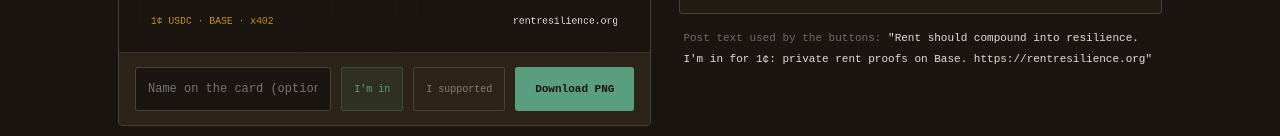
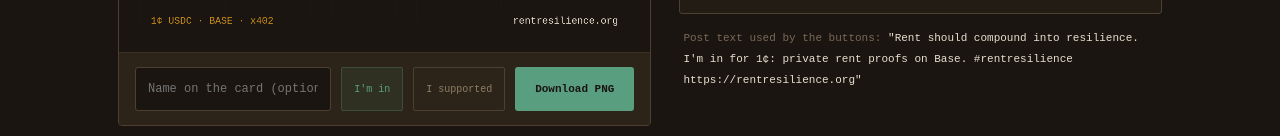
Before and after one commit to kylebrodeur/rent-resilience, a website: page site/public/index.html in a window 1280 px wide. Shown: the part 7138-7274 px from the top of the page. Drawn offline with nearby package versions, Linux system fonts and the light colour scheme; a web font is replaced by a local one.

Commit message:
Share text: adopt #rentresilience hashtag

```diff
--- a/site/public/index.html
+++ b/site/public/index.html
@@ -616,7 +616,7 @@ document.querySelectorAll('input[type=email]').forEach(function(inp){
           <div><div class="shrl">Copy the link</div><div class="shrd" id="shcopylbl">rentresilience.org</div></div>
           <span class="fqar" aria-hidden="true">⧉</span>
         </button>
-        <div class="ffine" style="padding:12px 4px;line-height:1.9">Post text used by the buttons: <span style="color:var(--tx)">"Rent should compound into resilience. I'm in for 1¢: private rent proofs on Base. https://rentresilience.org"</span></div>
+        <div class="ffine" style="padding:12px 4px;line-height:1.9">Post text used by the buttons: <span style="color:var(--tx)">"Rent should compound into resilience. I'm in for 1¢: private rent proofs on Base. #rentresilience https://rentresilience.org"</span></div>
       </div>
     </div>
   </div>
@@ -700,7 +700,7 @@ document.querySelectorAll('section > .con > *').forEach(el=>{if(!el.classList.co
   const dlBtn=document.getElementById('imin-dl');
   const shBtn=document.getElementById('imin-share');
   const tIn=document.getElementById('tab-imin'),tSup=document.getElementById('tab-sup');
-  const SHARE_TEXT="Rent should compound into resilience. I'm in for 1¢: private rent proofs on Base. https://rentresilience.org";
+  const SHARE_TEXT="Rent should compound into resilience. I'm in for 1¢: private rent proofs on Base. #rentresilience https://rentresilience.org";
   const CARD_FILE='im-in-rent-resilience.png';
   let mode='imin';
   // Paints the card at any canvas size; everything is laid out on a fixed
```
